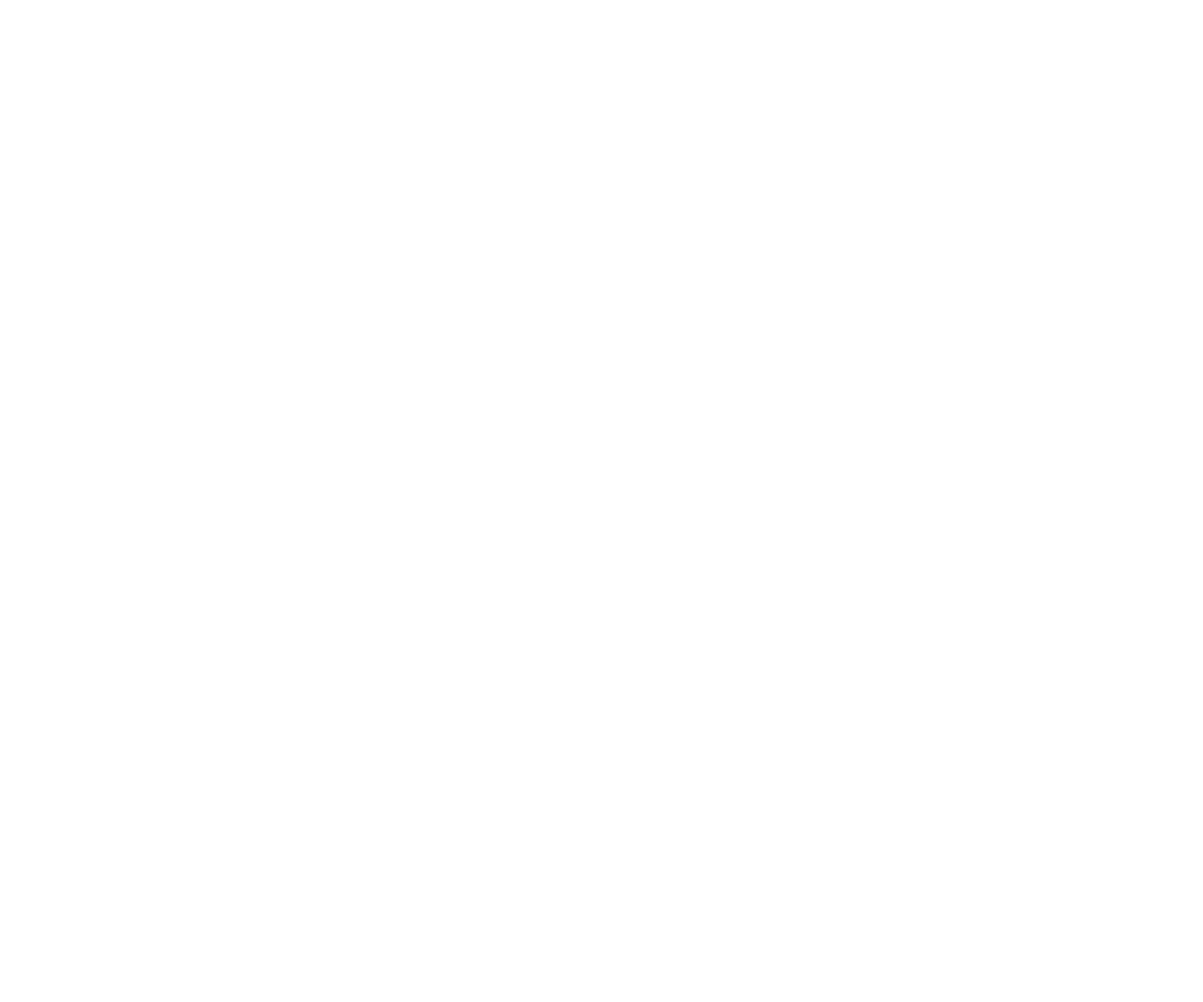
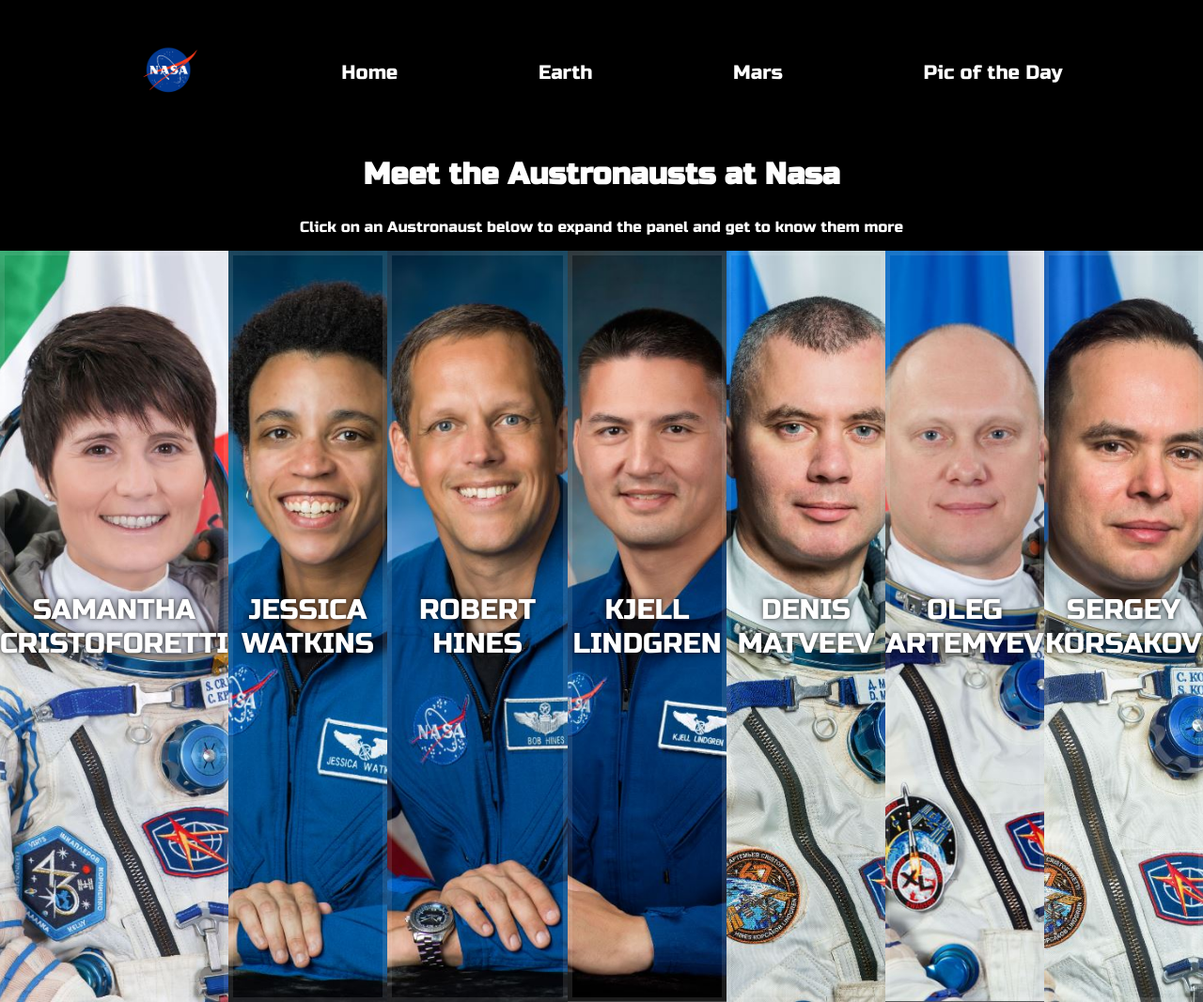
Before and after one commit to MazeBuer/NASAExploration, a plain HTML site: page earth.html in a window 1280 px wide. Shown: the whole page at 94% size. Before the commit the page ends 800 px from the top, so only its background shows below. Drawn offline with Linux system fonts and the light colour scheme; a web font is replaced by a local one.

Commit message:
changed earth to astronauts panel

```diff
--- /dev/null
+++ b/css/earth.css
@@ -0,0 +1,226 @@
+/* Box Model Hack */
+* {
+    box-sizing: border-box;
+    /* border: 2px solid red; */
+    /* font-size: 1rem; */
+    color: white;
+  }
+
+  body {
+    background: black;
+  }
+
+  /* Clear fix hack */
+  .clearfix:after {
+       content: ".";
+       display: block;
+       clear: both;
+       visibility: hidden;
+       line-height: 0;
+       height: 0;
+  }
+
+  .clear {
+      clear: both;
+  }
+
+
+* {
+    font-family: 'Russo One', 'Kdam Thmor Pro',  'Source Sans Pro';
+}
+
+ /* Header */
+ .picOfDayHeader nav ul {
+    display: flex;
+    justify-content: space-evenly;
+    align-items: center;
+    padding: 2rem 0;
+}
+
+
+.picLogo {
+    width: 4rem;
+}
+
+.listPic {
+    list-style-type: none;
+}
+
+.listPic li {
+    font-size: 1.3rem;
+}
+
+.listPic a {
+    color: white;
+    text-decoration: none;
+}
+
+.listPic a:hover {
+    color: #055787;
+}
+.nasaL:hover {
+    -webkit-transform: rotateZ(-10deg);
+  -ms-transform: rotateZ(-10deg);
+  transform: rotateZ(-10deg);
+  transition: 1s ease;
+}
+  @-moz-keyframes spin { 100% { -moz-transform: rotate(360deg); } }
+  @-webkit-keyframes spin { 100% { -webkit-transform: rotate(360deg); } }
+  @keyframes spin { 100% { -webkit-transform: rotate(360deg); transform:rotate(360deg); } }
+
+  @media screen and (max-width: 800px) {
+    .picOfDayHeader nav ul {
+        justify-content: space-around;
+    }
+    nav ul li {
+        padding: 1rem;
+    }
+  }
+
+/* Main */
+main {
+    text-align: center;
+    padding-bottom: 3rem;
+}
+
+main h1 {
+    font-size: 2rem;
+}
+
+main p {
+    font-size: 1rem;
+}
+
+/* Middle */
+
+.middle {
+    display: flex;
+    justify-content: space-around;
+}
+
+
+
+/* Expanding */
+html {
+    box-sizing: border-box;
+}
+
+body {
+    margin: 0;
+}
+
+*, *:before, *:after {
+    box-sizing: inherit;
+}
+
+.panels {
+    min-height: 100vh;
+    overflow: hidden;
+    display: flex;
+}
+
+.panel {
+    background: #6B0F9C;
+    box-shadow: inset 0 0 0 5px rgba(255,255,255,0.1);
+    color: white;
+    text-align: center;
+    align-items: center;
+    /* Safari transitionend event.propertyName === flex */
+    /* Chrome + FF transitionend event.propertyName === flex-grow */
+    transition:
+      font-size 0.7s cubic-bezier(0.61,-0.19, 0.7,-0.11),
+      flex 0.7s cubic-bezier(0.61,-0.19, 0.7,-0.11),
+      background 0.2s;
+    font-size: 10px;
+    background-size: cover;
+    background-position: center;
+    flex: 1; /*evenly distrubites thru the page */
+    justify-content: center;
+    align-items: center;
+    display: flex;
+    flex-direction: column;
+}
+
+.panel1 { background-image:url(./images/samantha-cristoforetti.jpg); }
+.panel2 { background-image:url(./images/Jessica-Watkins.jpg); }
+.panel3 { background-image:url(./images/Robert-Hines.jpg); }
+.panel4 { background-image:url(./images/Kjell-Lindgren.jpg); }
+.panel5 { background-image:url(./images/Denis-Matveev.JPG); }
+.panel6 { background-image:url(./images/Oleg-Artemyev.JPG); }
+.panel7 { background-image:url(./images/Sergey-Korsakov.JPG); }
+
+  /* Flex Items */
+.panel > * {
+    margin: 0;
+    width: 100%;
+    transition: transform 0.5s;
+      /* border: 1px solid red; use border when using next step to see where elements go on the page*/
+    flex: 1 0 auto;
+    display: flex;
+    justify-content: center;
+    align-items: center;
+}
+
+/*first and third row this is to take it off screen for now. so we can animate it back later
+2nd and 4th row is to reposition it back animated*/
+.panel > *:first-child {transform: translateY(-100%)}
+.panel.open-active > *:first-child {transform: translateY(0)}
+.panel > *:last-child {transform: translateY(100%)}
+.panel.open-active > *:last-child {transform: translateY(0)}
+
+
+.panel p {
+    text-transform: uppercase;
+    font-family: 'Russo One', 'Kdam Thmor Pro',  'Source Sans Pro', cursive;
+    text-shadow: 0 0 4px rgba(0, 0, 0, 0.72), 0 0 14px rgba(0, 0, 0, 0.45);
+    font-size: 30px;
+    /* ^ is Panel Size */
+}
+
+/* Font Size Displayed and Stays for Name*/
+.panel p:nth-child(2) {
+    font-size: 3em;
+}
+
+
+/* For Font Size on Click */
+.panel.open {
+    flex: 5; /*takes 5xs the amount of room than flex of 1*/
+    font-size: 1rem;
+}
+
+.name:hover {
+    color: #055787;
+    text-shadow: 1px 1px 1px white;
+}
+
+/* Mobile */
+
+@media screen and (max-width: 1500px) {
+    nav ul{
+        width: 100%;
+        display: flex;
+        flex-wrap: wrap;
+    }
+    main {
+        width: 100%;
+        padding: 0;
+        margin: 0;
+    }
+
+    .middle{
+        display: flex;
+        flex-wrap: wrap;
+        width: 100%;
+    }
+    .date {
+        width: 10vw;
+        padding: 0 5rem 0 0;
+        margin: 0;
+    }
+
+    .roverInfo {
+        display: flex;
+        flex-wrap: wrap;
+    }
+}
--- a/css/mars.css
+++ b/css/mars.css
@@ -1,7 +1,6 @@
 /* Box Model Hack */
 * {
     box-sizing: border-box;
-    /* border: 2px solid red; */
     font-size: 1.2rem;
     color: white;
   }
--- a/earth.html
+++ b/earth.html
@@ -0,0 +1,75 @@
+<!DOCTYPE html>
+<html lang="en">
+<head>
+    <meta charset="UTF-8">
+    <meta http-equiv="X-UA-Compatible" content="IE=edge">
+    <meta name="viewport" content="width=device-width, initial-scale=1.0">
+
+    <link href="https://fonts.googleapis.com/css2?family=Kdam+Thmor+Pro&family=Russo+One&family=Source+Sans+Pro&display=swap" rel="stylesheet">
+
+    <link rel="stylesheet" href="./css/earth.css">
+    <title>Earth Exploration</title>
+</head>
+<body>
+    <div class="contentPic">
+        <header class="picOfDayHeader">
+            <nav>
+                <ul class="listPic">
+                    <li><a href="https://www.nasa.gov/"target="_blank"><img class="nasaL picLogo" src="css/images/NASA_logo.png" alt="Nasa Logo"></a></li>
+                    <li><a href="index.html"> Home</a></li>
+                    <li><a href="earth.html"> Earth</a></li>
+                    <li><a href="mars.html"> Mars</a></li>
+                    <li><a href="PicOfTheDay.html">Pic of the Day</a></li>
+                </ul>
+            </nav>
+        </header>
+
+        <main>
+            <section>
+                <h1>Meet the Austronausts at Nasa</h1>
+                <p>Click on an Austronaust below to expand the panel and get to know them more</p>
+            </section>
+        </main>
+
+        <!-- Pannels -->
+        <div class="panels">
+            <div class="panel panel1">
+              <p>Hey</p>
+              <p class="name">Samantha Cristoforetti</p>
+              <p>Dance</p>
+            </div>
+            <div class="panel panel2">
+              <p>Give</p>
+              <p class="name">Jessica Watkins</p>
+              <p>Receive</p>
+            </div>
+            <div class="panel panel3">
+              <p>Experience</p>
+              <p class="name">Robert Hines</p>
+              <p>Today</p>
+            </div>
+            <div class="panel panel4">
+              <p>Give</p>
+              <p class="name">Kjell Lindgren</p>
+              <p>You can</p>
+            </div>
+            <div class="panel panel5">
+              <p>Life</p>
+              <p class="name">Denis Matveev</p>
+              <p>Motion</p>
+            </div>
+            <div class="panel panel6">
+                <p>Life</p>
+                <p class="name">Oleg Artemyev</p>
+                <p>Motion</p>
+            </div>
+            <div class="panel panel7">
+                <p>Life</p>
+                <p class="name">Sergey Korsakov</p>
+                <p>Motion</p>
+            </div>
+          </div>
+
+        <script type="text/javascript" src="./js/earth.js"></script>
+</body>
+</html>
--- /dev/null
+++ b/js/earth.js
@@ -0,0 +1,49 @@
+const panels = document.querySelectorAll('.panel')
+
+function toggleOpen() {
+    this.classList.toggle('open')
+}
+
+//need to add if statement because there are mulitple transition events (text increase and flex-grow - panel increaese). So if property includes flex we will toggle it
+
+function toggleActive(e) {
+    if(e.propertyName.includes('flex')) {
+        this.classList.toggle('open-active')
+    }
+}
+
+panels.forEach(panel => panel.addEventListener('click',toggleOpen)) //to expand each panel on click
+panels.forEach(panel => panel.addEventListener('transitionend',toggleActive))
+
+
+
+
+
+
+
+
+
+
+
+
+
+
+
+
+
+
+
+
+
+
+
+
+
+
+
+
+
+
+
+
+let key = 'uuLAFR0G9uDUaF3dKdt2fmoDI6khzX626ypaP5md'
```
Also changed, not shown: index.html (+1 -1 lines), css/images/Astronaut.png (added), css/images/Denis-Matveev.JPG (added), css/images/Jessica-Watkins.jpg (added), css/images/Kjell-Lindgren.jpg (added), css/images/Oleg-Artemyev.JPG (added), css/images/Robert-Hines.jpg (added), css/images/Sergey-Korsakov.JPG (added), css/images/samantha-cristoforetti.jpg (added).
